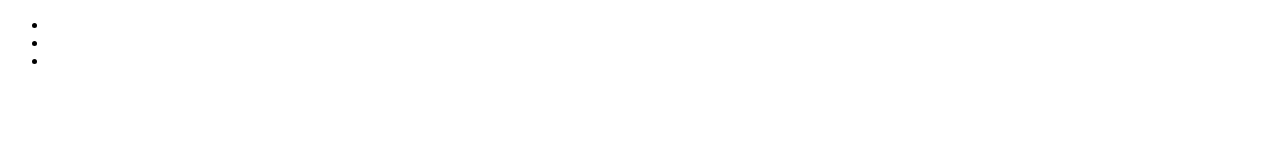
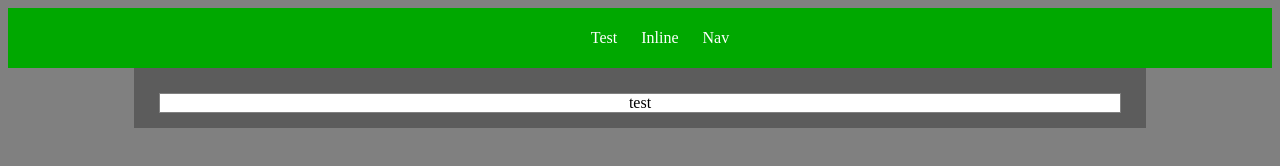
Before and after one commit to Mushiwulf/fbclone, a website: page public/index.html in a window 1280 px wide. Drawn offline with Linux system fonts and the light colour scheme.

Commit message:
Adds main.css and begins styling.

```diff
--- a/public/index.html
+++ b/public/index.html
@@ -3,18 +3,19 @@
   <head>
     <meta charset="utf-8">
     <title>FBClone</title>
+    <link rel="stylesheet" href="main.css">
   </head>
   <body>
     <nav>
       <ul>
-        <li></li>
-        <li></li>
-        <li></li>
+        <li>Test</li>
+        <li>Inline</li>
+        <li>Nav</li>
       </ul>
     </nav>
     <div class="main">
       <div class="make-post">
-
+        test
       </div>
       <div class="feed">
 
--- /dev/null
+++ b/public/main.css
@@ -0,0 +1,33 @@
+body {
+  background-color: grey;
+}
+nav {
+  color: white;
+  background-color: hsl(120, 100%, 33%);
+  padding: 5px;
+  text-align: center;
+}
+ nav ul {
+   list-style: none;
+ }
+ nav li {
+   padding: 10px;
+   display: inline;
+ }
+ nav li:hover {
+   background-color: hsl(120, 60%, 25%);
+ }
+ .main {
+   margin: 0 auto;
+   width:80%;
+   background-color: hsl(360, 0%, 36%);;
+   padding-top: 20px;
+   padding-bottom: 10px;
+ }
+.make-post{
+  margin: 5px auto;
+  text-align: center;
+  width:95%;
+  border: 1px solid grey;
+  background-color: white;
+}
```
